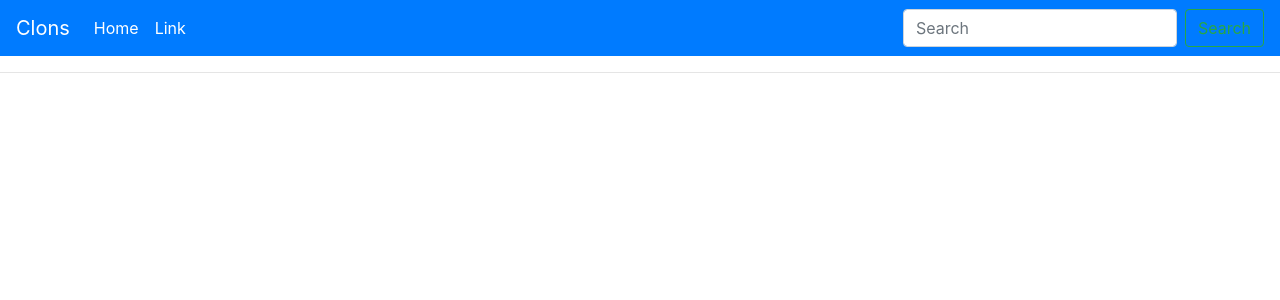
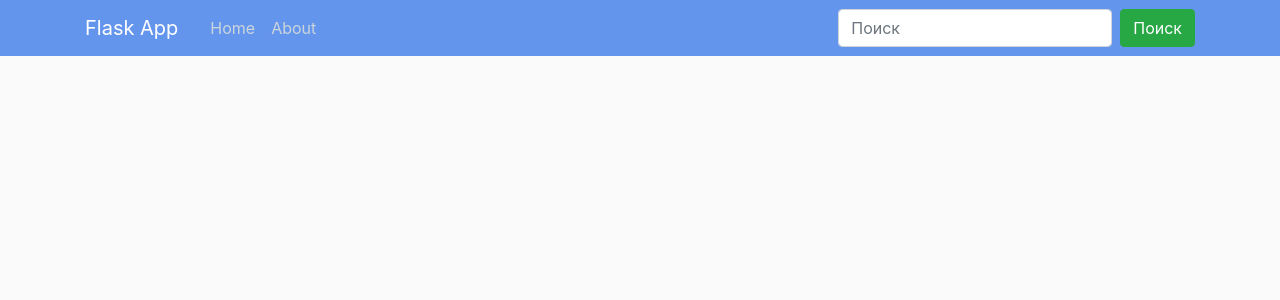
Before and after one commit to 13excite/avito_killer, a Flask app: page / in a window 1280 px wide. Shown: the top 300 px of the page. Run offline with Flask 2, Linux system fonts and the light colour scheme; data that the repository does not hold is empty; some libraries are stand-ins or nearby versions.

Commit message:
done base tpl

```diff
--- a/templates/base.html
+++ b/templates/base.html
@@ -4,33 +4,35 @@
     <meta charset="UTF-8">
     <meta name="viewport" content="width=device-width, initial-scale=1.0">
     <meta http-equiv="X-UA-Compatible" content="ie=edge">
+    <!-- Bootstrup css -->
     <link rel="stylesheet" href="{{ url_for('static', filename='css/bootstrap.min.css') }}">
+
+    <link rel="stylesheet" type="text/css" href="{{ url_for('static', filename='main.css') }}">
     <script src="https://ajax.googleapis.com/ajax/libs/jquery/3.3.1/jquery.min.js"></script>
     <script src="{{ url_for('static', filename='js/bootstrap.min.js') }}"></script>
     <title>Clones</title>
 </head>
 <body>
-    <nav class="navbar navbar-expand-lg navbar-light bg-primary" style="background-color: #e3f2fd;">
-        <button class="navbar-toggler" type="button" data-toggle="collapse" data-target="#navbarTogglerDemo01"  aria-expanded="false" aria-label="Toggle navigation">
+    <header class="site-header">
+      <nav class="navbar navbar-expand-md navbar-dark bg-steel fixed-top">
+        <div class="container">
+          <a class="navbar-brand mr-4" href="/">Flask App</a>
+          <button class="navbar-toggler" type="button" data-toggle="collapse" data-target="#navbarToggle" aria-controls="navbarToggle" aria-expanded="false" aria-label="Toggle navigation">
             <span class="navbar-toggler-icon"></span>
-        </button>
-        <div class="collapse navbar-collapse" id="navbarTogglerDemo01">
-            <a class="navbar-brand text-white" href="#">Clons</a>
-            <ul class="navbar-nav mr-auto mt-2 mt-lg-0">
-                <li class="nav-item active">
-                    <a class="nav-link text-white" href="#">Home <span class="sr-only">(current)</span></a>
-                </li>
-                <li class="nav-item">
-                    <a class="nav-link text-white" href="#">Link</a>
-                </li>
-            </ul>
+          </button>
+          <div class="collapse navbar-collapse" id="navbarToggle">
+            <div class="navbar-nav mr-auto">
+              <a class="nav-item nav-link" href="#">Home</a>
+              <a class="nav-item nav-link" href="#">About</a>
+            </div>
+          </div>
             <form class="form-inline my-2 my-lg-0">
-                <input class="form-control mr-sm-2 " type="search" placeholder="Search" aria-label="Search">
-                <button class="btn btn-outline-success my-2 my-sm-0" type="submit">Search</button>
+                <input class="form-control mr-sm-2 " type="search" placeholder="Поиск" aria-label="Search">
+                <button class="btn btn-success my-2 my-sm-0" type="submit">Поиск</button>
             </form>
         </div>
-    </nav>
-        <hr>
+      </nav>
+    </header>
     {% block content %}{% endblock %}
 </body>
 </html>
```
